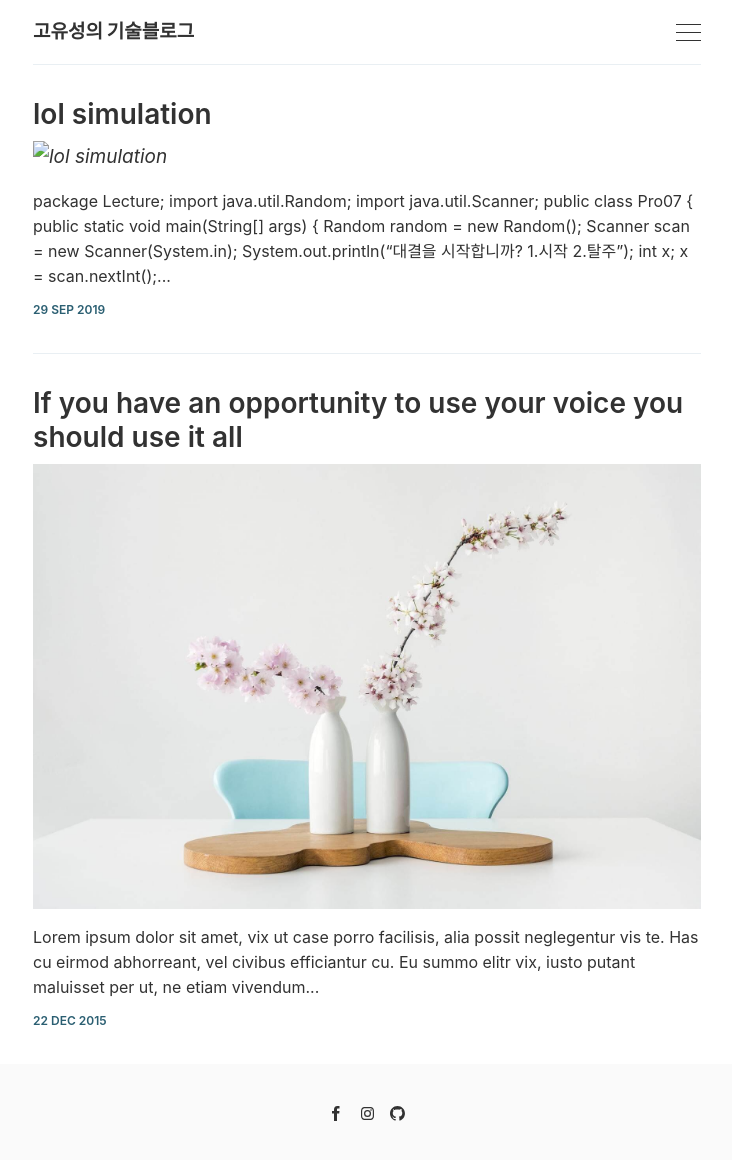
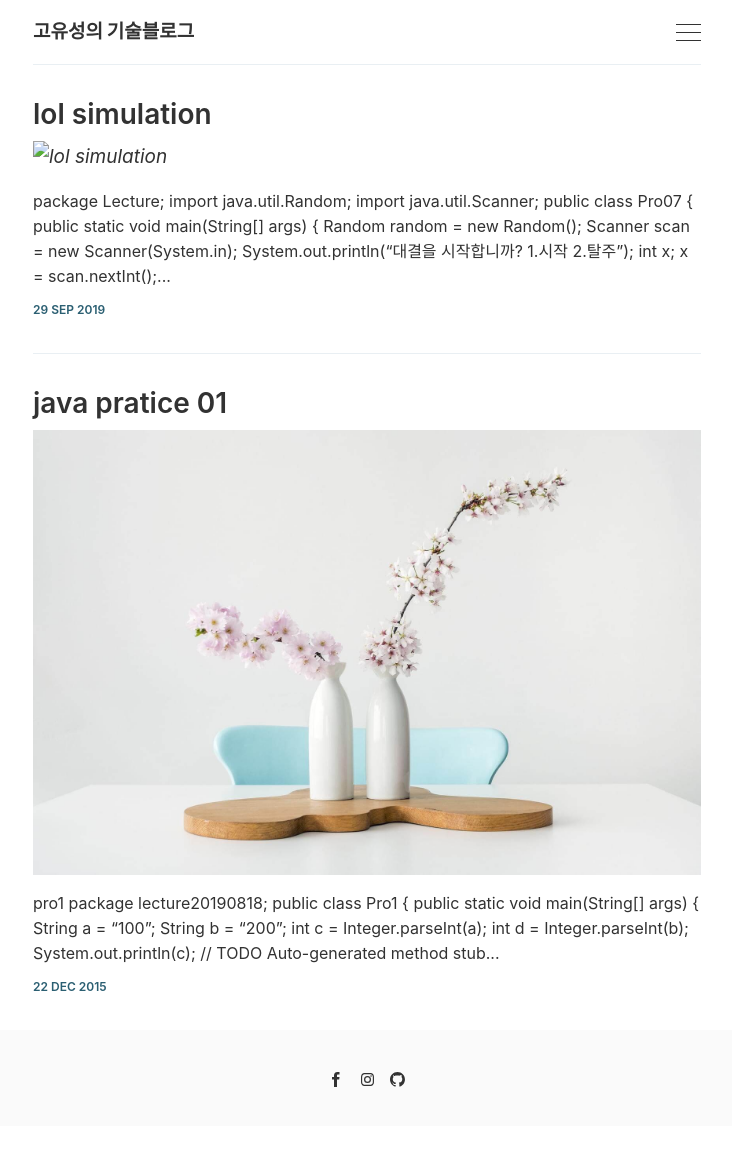
Before and after one commit to koys0818/blog-ex-, a Jekyll site: the page built from index.html, in a window 1280 px wide. Shown: the whole page, without its empty margins (273-1005 px from the left). Built offline with Jekyll 4.4.1, drawn with Linux system fonts in a browser that asks for light colours; the list of posts is cut into pages by our own code; after the commit the page ends 1126 px from its top, so only the background shows below that; part of the change alters nothing that is shown.

Commit message:
pratice 01

```diff
--- a/_posts/2015-12-22-if-you-have-an-opportunity-to-use-your-voice-you-should-use-it-all-the-time.markdown
+++ b/_posts/2015-12-22-if-you-have-an-opportunity-to-use-your-voice-you-should-use-it-all-the-time.markdown
@@ -1,31 +1,177 @@
 ---
 layout: post
-title: If you have an opportunity to use your voice you should use it all
+title: java pratice 01
 tags: [frontpage, jekyll, blog]
 image: '/images/posts/7.jpg'
 ---
 
-Lorem ipsum dolor sit amet, vix ut case porro facilisis, alia possit neglegentur vis te. Has cu eirmod abhorreant, vel civibus efficiantur cu. Eu summo elitr vix, iusto putant maluisset per ut, ne etiam vivendum adipisci vel. Vis omnis tempor accusam ei, justo perpetua liberavisse cu qui. Saperet aliquando adipiscing ius ne, ne facer euripidis est. Pro mundi nostrum suavitate et.
-
-Vix dico eius nominati cu, ex zril commodo fuisset mea. Habeo adhuc audiam ius no. In quis virtute officiis has. Vix ad honestatis accommodare, quis virtute et sit, pertinax expetenda eam id. Duo an fuisset delectus dissentias, justo altera ea per.
-
-##### Todo
-
-Duis id ante elit. Aliquam quis tellus id orci eleifend finibus. Donec consequat justo ligula, eget sodales purus hendrerit at.
-
-1. Ut at interdum nunc. Maecenas commodo turpis quis elementum gravida.
-2. Nunc ac sapien tellus. Quisque risus enim, tempus eget porttitor in, pellentesque vel urna.
-    Donec nibh massa, rutrum a sollicitudin eu,
-lacinia in lorem.
-
-##### Graphic design
-
-> Graphic design is the paradise of individuality, eccentricity, heresy, abnormality, hobbies, and humors. - George Santayana
-
-Vim te case nihil oblique, has partem interpretaris ne, ad admodum accusamus nam. Usu utinam dissentias referrentur ne, vim accusam voluptua pertinacia no. Est no posse utinam inermis, brute errem mentitum et ius, te prompta albucius quo. In pro simul soleat regione.
-
-![alt](https://images.unsplash.com/photo-1433785567155-bf5530cab72c?ixlib=rb-0.3.5&q=80&fm=jpg&crop=entropy&w=1080&fit=max&s=1348aea714b9493fa61a09a8c01113e6)
-
-Ne reque offendit singulis mea, ad eos ferri doming nostrud. Duis suscipit usu ut, fuisset pericula ex est, et porro prompta his. Audire definiebas voluptatibus et duo, aperiam ocurreret ad nec. Vel ad nostrud principes. Ad liber congue iracundia sed, eirmod erroribus eam te, has veniam epicurei ea.
-
-Pri probo alterum aliquando an. Duo appetere laboramus intellegat ea, ex suas diam exerci vix. Mel simul debitis id, est nusquam fuisset mentitum in. Te mei iudico iisque.
+pro1
+package lecture20190818;
+public class Pro1 {
+public static void main(String[] args) {
+String a = "100";
+String b = "200";
+int c = Integer.parseInt(a);
+int d = Integer.parseInt(b);
+System.out.println(c);
+// TODO Auto-generated method stub
+}
+}
+pro2
+package lecture20190818;
+public class Pro2 {
+public static void main(String[] args) {
+int i;
+for(i=2;i<100;i=i+2)
+{
+System.out.println(i);
+}
+// TODO Auto-generated method stub
+}
+}
+pro3
+package lecture20190818;
+public class Pro3 {
+public static void main(String[] args) {
+int a = 65430;
+System.out.println("만원:"+a/10000 +" 천원:"+(a/1000)%10+" 백원:"+(a/100)%10+" 십원:"+(a/10)%10);
+// TODO Auto-generated method stub
+}
+}
+pro4
+package lecture20190818;
+public class Pro4 {
+public static void main(String[] args) {
+int a;
+a = 1500000 + 55000 - (1500000/10);
+// TODO Auto-generated method stub
+}
+}
+pro5
+package lecture20190818;
+public class Pro5 {
+public static void main(String[] args) {
+System.out.println("이름 : 이효리");
+System.out.printf("부서 : 개발부\n");
+System.out.print("직위 : 대리");
+// TODO Auto-generated method stub
+}
+}
+pro6
+package lecture20190818;
+public class Pro6 {
+public static void main(String[] args) {
+System.out.println("*\n**\n**\n**\n***");
+// TODO Auto-generated method stub
+}
+}
+pro7
+package lecture20190818;
+public class Pro7 {
+public static void main(String[] args) {
+System.out.println("이름 : 민들레\n합계점수 : 235점\n평균점수 78.3");
+// TODO Auto-generated method stub
+}
+}
+pro8
+package lecture20190818;
+import java.util.Scanner;
+public class Pro8 {
+private static Object scan;
+public static void main(String[] args) {
+int a, b;1
+Scanner scan = new Scanner(System.in);
+a = scan.nextInt();
+b = scan.nextInt();
+System.out.println((a*b)/2);
+// TODO Auto-generated method stub
+}
+}
+pro9
+package lecture20190818;
+import java.util.Scanner;
+public class Pro9 {
+public static void main(String[] args) {
+Scanner scan = new Scanner(System.in);
+int a;
+a = scan.nextInt();
+System.out.println((a+2000)*1.1);
+// TODO Auto-generated method stub
+}
+}
+pro10
+package lecture20190818;
+import java.util.Scanner;
+public class Pro10 {
+public static void main(String[] args) {
+Scanner scan = new Scanner(System.in);
+int a;
+a = scan.nextInt();
+System.out.println(a/100);
+System.out.println((a/10)%10);
+System.out.println(a%10);
+// TODO Auto-generated method stub
+}
+}
+pro11
+package lecture20190818;
+import java.util.Scanner;
+public class Pro11 {
+public static void main(String[] args) {
+Scanner scan = new Scanner(System.in);
+double a = scan.nextDouble();
+double b = scan.nextDouble();
+System.out.println(a/(b*b));
+// TODO Auto-generated method stub
+}
+}
+pro12
+package lecture20190818;
+import java.util.Scanner;
+public class Pro12 {
+public static void main(String[] args) {
+Scanner scan = new Scanner(System.in);
+int a = scan.nextInt();
+if(a%4 == 0)
+{
+if(a%100 != 0 || a%400 == 0)
+{
+System.out.println("운년");
+}
+else
+{
+System.out.println("평년");
+}
+}
+else
+{
+System.out.println("평년");
+}
+// TODO Auto-generated method stub
+}
+}
+pro13
+package lecture20190818;
+import java.util.Random;
+import java.util.Scanner;
+public class Pro13 {
+public static void main(String[] args) {
+Scanner scan = new Scanner(System.in);
+int a = (int)(Math.random()*100);
+int b = 0;
+while(a != b)
+{
+b = scan.nextInt();
+if(a>b)
+{
+System.out.println("난수의 숫자가 더 큽니다");
+}
+if(a<b)
+{
+System.out.println("난수의 숫자가 더 작습니다");
+}
+}
+System.out.println("숫자를 맞쳤습니다");
+// TODO Auto-generated method stub
+}
+}
```
